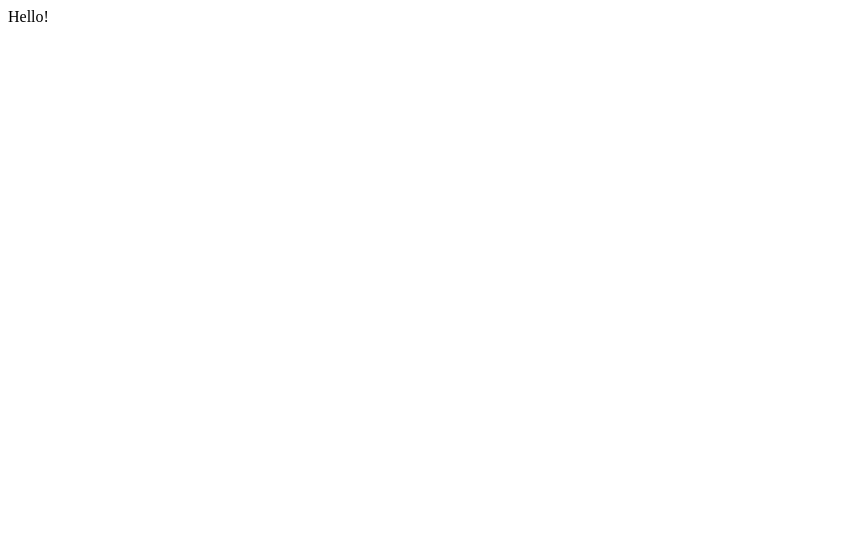
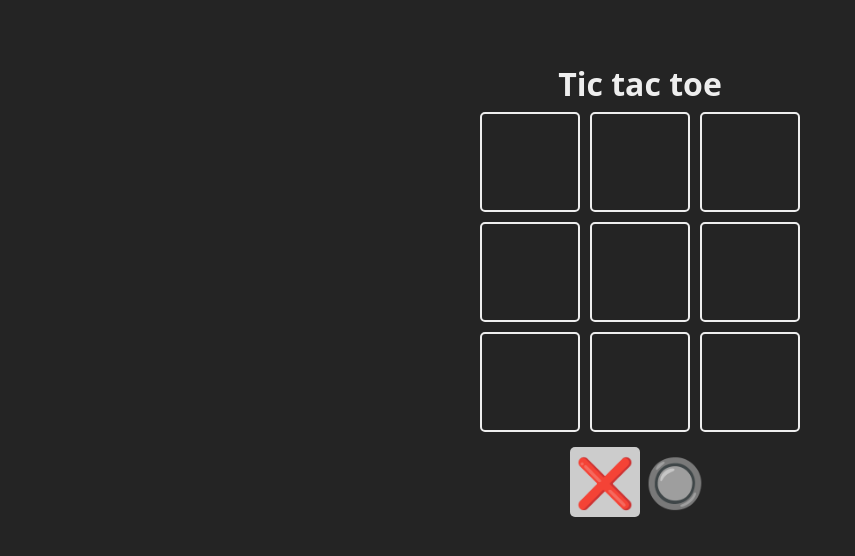
Before and after one commit to amaiagalvez/react, a React (Vite) app in the folder Projects/02-tictactoc/: page / in a window 1280 px wide. Shown: the top 556 px of the page, without its empty margins (0-855 px from the left). Built offline with nearby package versions, Linux system fonts and the light colour scheme.

Commit message:
jokua martxan

```diff
--- a/Projects/02-tictactoc/package.json
+++ b/Projects/02-tictactoc/package.json
@@ -9,6 +9,7 @@
     "preview": "vite preview"
   },
   "dependencies": {
+    "canvas-confetti": "1.6.0",
     "react": "^18.2.0",
     "react-dom": "^18.2.0"
   },
--- /dev/null
+++ b/Projects/02-tictactoc/src/App.css
@@ -0,0 +1,43 @@
+#root {
+  max-width: 1280px;
+  margin: 0 auto;
+  padding: 2rem;
+  text-align: center;
+}
+
+.logo {
+  height: 6em;
+  padding: 1.5em;
+  will-change: filter;
+}
+
+.logo:hover {
+  filter: drop-shadow(0 0 2em #646cffaa);
+}
+
+.logo.react:hover {
+  filter: drop-shadow(0 0 2em #61dafbaa);
+}
+
+@keyframes logo-spin {
+  from {
+    transform: rotate(0deg);
+  }
+  to {
+    transform: rotate(360deg);
+  }
+}
+
+@media (prefers-reduced-motion: no-preference) {
+  a:nth-of-type(2) .logo {
+    animation: logo-spin infinite 20s linear;
+  }
+}
+
+.card {
+  padding: 2em;
+}
+
+.read-the-docs {
+  color: #888;
+}
--- /dev/null
+++ b/Projects/02-tictactoc/src/App.jsx
@@ -0,0 +1,145 @@
+import { useState } from 'react'
+import conffety from 'canvas-confetti'
+import './App.css'
+
+const TURNS = {
+    X: '❌',
+    O: '🔘'
+}
+
+const WINNER_COMBOS = [
+    [0,1,2],
+    [3,4,5],
+    [6,7,8],
+    [0,3,6],
+    [1,4,7],
+    [2,5,8],
+    [0,4,8],
+    [2,4,6],
+]
+
+const Square = ({ children, isSelected, updateBoard, index }) => {
+
+    const className = `square ${isSelected ? 'is-selected' : ''}`
+
+    const handleClick = () => {
+        updateBoard(index)
+    }
+
+    return (
+        <div className={className} onClick={handleClick}>
+            {children}
+        </div>
+    )
+}
+
+function App() {
+    const [board, setBoard] = useState(Array(9).fill(null));
+    const [turn, setTurn] = useState(TURNS.X)
+    const [winner, setWinner] = useState(null) /* null - no hay ganador, false - empate */
+
+    const checkWinner = (boardToCheck) => {
+        for (const combo of WINNER_COMBOS) {
+            const [a, b, c] = combo
+            if (boardToCheck[a] &&
+                boardToCheck[a] === boardToCheck[b] &&
+                boardToCheck[a] === boardToCheck[c]) {
+                    //the winner is
+                     return boardToCheck[a]
+                }
+        }
+
+        //si no hay ganador
+        return null
+    }
+
+    const resetGame = () => {
+        setBoard(Array(9).fill(null))
+        setTurn(TURNS.X)
+        setWinner(null)
+    }
+
+    const checkEndGame = (newBoard) => {
+        return newBoard.every((square) => square !== null)
+    }
+
+    const updateBoard = (index) => {
+
+        //no dejar sobreescribir si hay algo o si ya hay ganador
+        if (board[index] || winner) return
+
+        //actualizar el board (copiar el board de forma superficial, NO puedo cambiar el estado)
+        const newBoard = [...board]
+        newBoard[index] = turn
+        setBoard(newBoard)
+
+          //cambiar el turno
+        const newTurn = turn === TURNS.X ? TURNS.O : TURNS.X
+        setTurn(newTurn)
+
+        //controlar quien gana
+        const newWinner = checkWinner(newBoard)
+        if (newWinner) {
+            setWinner(newWinner) //Adi!! La ctualización del Estado es asincrona. No paraliza la ejecución
+            //Aquí puede que el estado no esté actualizado, no puedo saber fijo que estado tiene "winner", puede que esté actualizado o no
+            conffety()
+
+            setWinner((previousWinner) => {
+                //aquí se podría utilizar previousWinner para hacer alguna combinación del valor antiguo y del nuevo
+
+                return newWinner;
+            })
+        } else if (checkEndGame(newBoard)) {
+            setWinner(false) //Empate
+        }
+    }
+
+    return (
+        <main className='board'>
+            <h1>Tic tac toe</h1>
+            <section className='game'>
+            {
+                board.map((square, index) => {
+                    return (
+                        <Square
+                            key={index}
+                            index={index}
+                            updateBoard={updateBoard}
+                        >
+                            {square}
+                        </Square>
+                    )
+                })
+            }
+            </section>
+
+            <section className='turn'>
+                <Square isSelected={turn == TURNS.X}>
+                    {TURNS.X}
+                </Square>
+                <Square isSelected={turn == TURNS.O}>
+                    {TURNS.O}
+                </Square>
+            </section>
+
+            {
+                winner !== null && (
+                    <section className='winner'>
+                        <div className='text'>
+                            <h2>{ winner === false ? 'Berdinketa' : 'Irabazlea: ' }
+                            </h2>
+                            <header className='win'>
+                                {winner && <Square>{winner}</Square>}
+                            </header>
+                            <footer>
+                                <button onClick={resetGame}>Hasi berriro</button>
+                            </footer>
+                        </div>
+                    </section>
+                )
+            }
+        </main>
+    )
+}
+
+export default App
--- /dev/null
+++ b/Projects/02-tictactoc/src/index.css
@@ -0,0 +1,132 @@
+:root {
+  font-family: system-ui, -apple-system, BlinkMacSystemFont, "Segoe UI", Roboto,
+    Oxygen, Ubuntu, Cantarell, "Open Sans", "Helvetica Neue", sans-serif;
+  font-size: 16px;
+  line-height: 24px;
+  font-weight: 400;
+
+  color-scheme: light dark;
+  color: rgba(255, 255, 255, 0.87);
+  background-color: #242424;
+
+  font-synthesis: none;
+  text-rendering: optimizeLegibility;
+  -webkit-font-smoothing: antialiased;
+  -moz-osx-font-smoothing: grayscale;
+  -webkit-text-size-adjust: 100%;
+}
+
+body {
+  margin: 0;
+  display: flex;
+  justify-content: center;
+  min-width: 300px;
+  min-height: 100vh;
+}
+
+* {
+  padding: 0;
+  margin: 0;
+  box-sizing: border-box;
+}
+
+.board {
+  width: fit-content;
+  margin: 40px auto;
+  text-align: center;
+}
+
+.board h1 {
+  color: #eee;
+  margin-bottom: 16px;
+}
+
+.board button {
+  padding: 8px 12px;
+  margin: 25px;
+  background: transparent;
+  border: 2px solid #eee;
+  color: #eee;
+  width: 100px;
+  border-radius: 5px;
+  transition: 0.2s;
+  font-weight: bold;
+  cursor: pointer;
+}
+
+.board button:hover {
+  background: #eee;
+  color: #222;
+}
+
+.board .game {
+  display: grid;
+  grid-template-columns: repeat(3, 1fr);
+  gap: 10px;
+}
+
+.turn {
+  display: flex;
+  justify-content: center;
+  margin: 15px auto;
+  width: fit-content;
+  position: relative;
+  border-radius: 10px;
+}
+
+.turn .square,
+.winner .square {
+  width: 70px;
+  height: 70px;
+  pointer-events: none;
+  border-color: transparent;
+}
+
+.square.is-selected {
+  color: #fff;
+  background: #ccc;
+}
+
+.winner {
+  position: absolute;
+  width: 100vw;
+  height: 100vh;
+  top: 0;
+  left: 0;
+  display: grid;
+  place-items: center;
+  background-color: rgba(0, 0, 0, 0.7);
+}
+
+.winner .text {
+  background: #111;
+  height: 300px;
+  width: 320px;
+  border: 2px solid #eee;
+  border-radius: 10px;
+  display: flex;
+  flex-direction: column;
+  justify-content: center;
+  align-items: center;
+  gap: 20px;
+}
+
+.winner .win {
+  margin: 0 auto;
+  width: fit-content;
+  border: 2px solid #eee;
+  border-radius: 10px;
+  display: flex;
+  gap: 15px;
+}
+
+.square {
+  width: 100px;
+  height: 100px;
+  border: 2px solid #eee;
+  border-radius: 5px;
+  display: grid;
+  place-items: center;
+  cursor: pointer;
+  font-size: 48px;
+}
--- a/Projects/02-tictactoc/src/main.jsx
+++ b/Projects/02-tictactoc/src/main.jsx
@@ -1,6 +1,10 @@
 import React from 'react'
 import ReactDOM from 'react-dom/client'
+import App from './App'
+import './index.css'
 
 const root = ReactDOM.createRoot(document.getElementById('root'))
 
-root.render('Hello!')
+root.render(
+    <App />
+)
```
Also changed, not shown: 1 other file (tests, documents, lock files or other folders).
